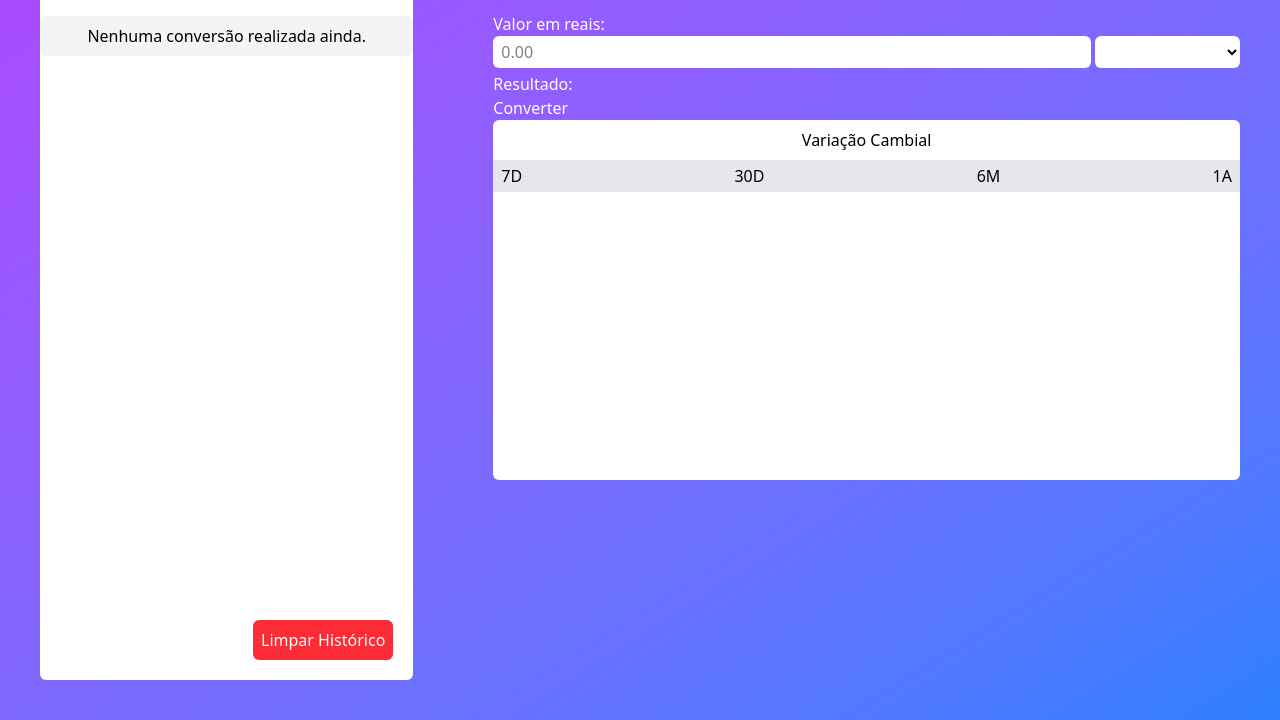
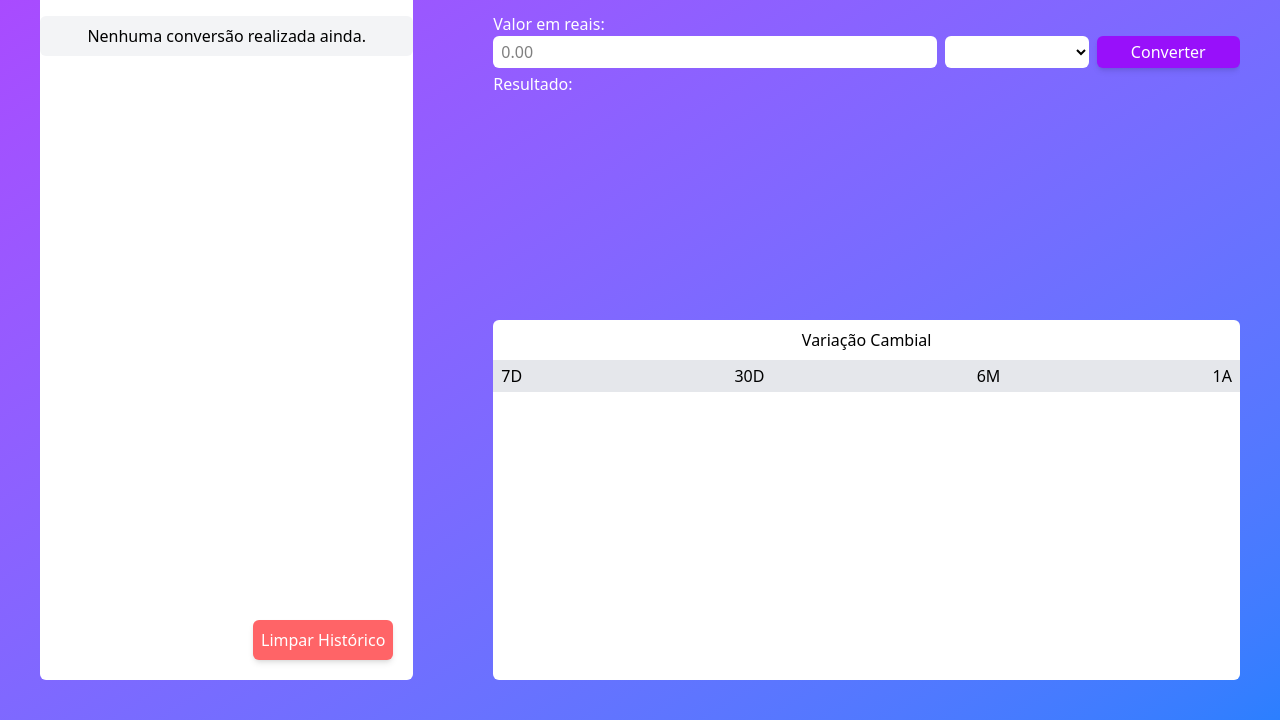
Before and after one commit to guilhermegodoydev/hospedado-public, a website with bundled scripts: page 02-Conversor_de_Moedas/index.html in a window 1280 px wide. Shown: the part 80-800 px from the top of the page. Built offline with nearby package versions, Linux system fonts and the light colour scheme; no server answers.

Commit message:
aplicando classes css

```diff
--- a/02-Conversor_de_Moedas/index.html
+++ b/02-Conversor_de_Moedas/index.html
@@ -9,7 +9,7 @@
     <script src="https://cdn.jsdelivr.net/npm/@tailwindcss/browser@4"></script>
 
     <!-- CSS -->
-    <!-- <link rel="stylesheet" href="dist/output.css"> -->
+    <link rel="stylesheet" href="src/css/output.css">
 
     <!-- Scripts -->
     <script src="https://cdn.jsdelivr.net/npm/chart.js"></script>
@@ -36,32 +36,34 @@
     </a>
 
     <main class="flex flex-col lg:flex-row max-h-screen w-full gap-20 p-10 justify-between align-stretch h-full">
-        <section class="flex flex-col bg-white rounded-md text-black flex-1 relative">
+        <section class="card flex flex-col flex-1 relative">
             <h1 class="text-center p-4">Histórico de Conversões</h1>
             <ul id="historico" class="max-h-full rounded-md overflow-y-auto"></ul>
-            <button id="btn-limpar-historico" class="rounded-md bg-red-500 text-white p-2 absolute bottom-5 right-5 hover:bg-red-400 cursor-pointer transition-colors">Limpar Histórico</button>
+            <button id="btn-limpar-historico" class="absolute bottom-5 right-5 hover:bg-red-400">Limpar Histórico</button>
         </section>
 
-        <section class="container flex-2 overflow-hidden">
+        <section class="container flex-2 overflow-hidden flex flex-col justify-between">
             <div>
                 <h1 class="text-center text-3xl p-4 pt-0">Conversor de Moedas</h1>
 
                 <form id="form-conversor">
                     <label for="valor" class="block">Valor em reais:</label>
-                    <input type="number" step="any" required placeholder="0.00" id="valor" class="w-8/10 bg-white rounded-md text-black mb-1 px-2 py-1">
+                    <div class="flex gap-2 mb-1">
+                        <input type="number" step="any" required placeholder="0.00" id="valor" class="w-6/10">
 
-                    <select name="moedas" id="lista-moedas" class="bg-white rounded-md px-2 py-1 text-black w-[19.4%]"></select>
+                        <select name="moedas" id="lista-moedas" class="w-[19.4%]"></select>
 
-                    <p>Resultado: <span id="resultado"></span></p>
-
-                    <button id="btn-converter" type="submit">
-                        Converter
-                    </button>
+                        <button id="btn-converter" type="submit" class="bg-purple-600 hover:bg-purple-500 w-[19.4%]">Converter</button>
+                    </div>
                 </form>
+                <p>Resultado: <span id="resultado"></span></p>
             </div>
 
-            <div class="bg-white rounded-md text-black">
-                <h1 class="text-center p-2">Variação Cambial</h1>
+            <div class="card">
+                <h1 class="text-center p-2
+
+
+                ">Variação Cambial</h1>
                 <ul id="opcoes-moedas" class="flex gap-4 px-2 max-w-full overflow-x-auto"></ul>
                 <ul id="periodos" class="flex justify-between px-2 py-1 bg-gray-200">
                     <li dias="7">7D</li>
--- a/02-Conversor_de_Moedas/src/css/input.css
+++ b/02-Conversor_de_Moedas/src/css/input.css
@@ -1 +1,17 @@
 @import "tailwindcss";
+
+button {
+  @apply rounded-md text-white cursor-pointer transition-colors shadow-md;
+}
+
+button:not(#btn-converter) {
+    @apply p-2;
+}
+
+select, input {
+    @apply bg-white rounded-md text-black px-2 py-1
+}
+
+.card {
+    @apply bg-white rounded-md text-black;
+}
--- a/02-Conversor_de_Moedas/src/main.js
+++ b/02-Conversor_de_Moedas/src/main.js
@@ -149,6 +149,12 @@ function RenderizarHistorico() {
         li.textContent = "Nenhuma conversão realizada ainda.";
         li.classList.add("p-2", "text-center", "bg-gray-100");
         elHistorico.appendChild(li);
+        console.log(btnApagarHistorico);
+        btnApagarHistorico.disabled = true;
+        btnApagarHistorico.classList.remove("cursor-pointer");
+        btnApagarHistorico.classList.add("cursor-no-drop");
+        btnApagarHistorico.classList.add("bg-red-400");
+        btnApagarHistorico.classList.remove("bg-red-500");
     } else {
         historico.forEach((item, i) => {
             const li = document.createElement('li');
@@ -156,5 +162,10 @@ function RenderizarHistorico() {
             li.classList.add("text-start", "p-2", i % 2 === 0 ? "bg-gray-100" : "bg-gray-200");
             elHistorico.appendChild(li);
         });
+        btnApagarHistorico.disabled = false;
+        btnApagarHistorico.classList.add("cursor-pointer");
+        btnApagarHistorico.classList.remove("bg-red-400");
+        btnApagarHistorico.classList.add("bg-red-500");
+        btnApagarHistorico.classList.remove("cursor-no-drop");
     }
 }
```
Also changed, not shown: 02-Conversor_de_Moedas/src/css/output.css (added).
